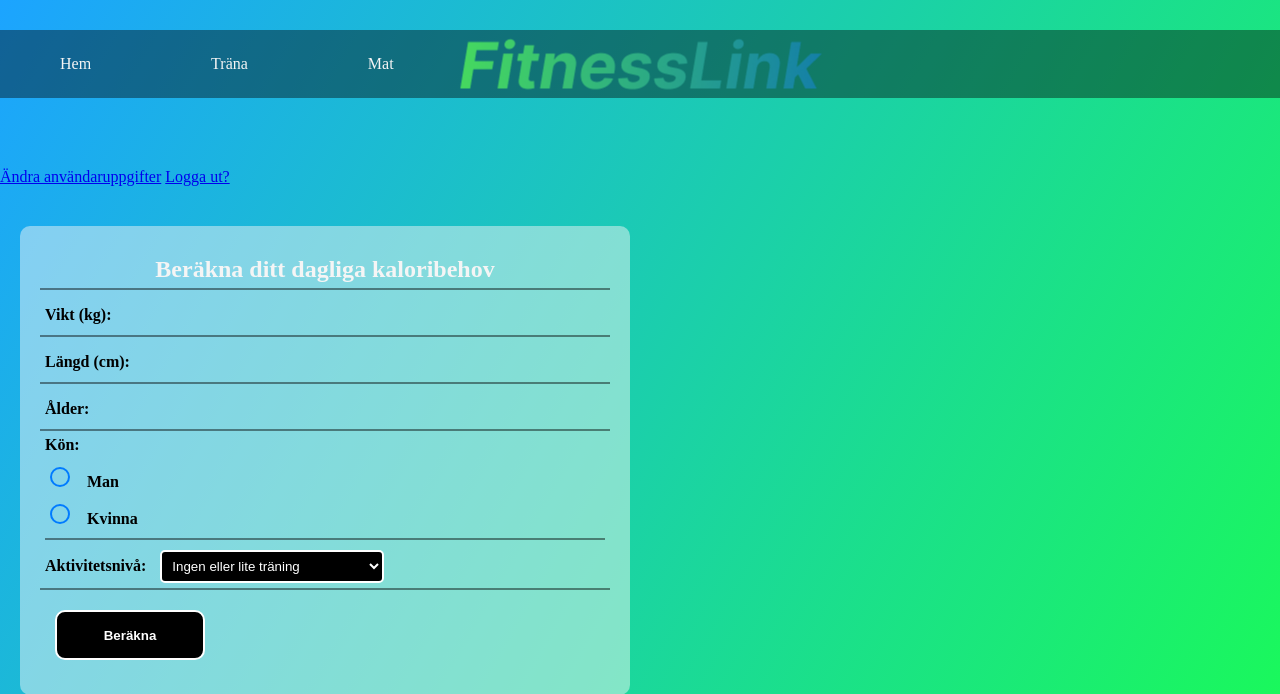
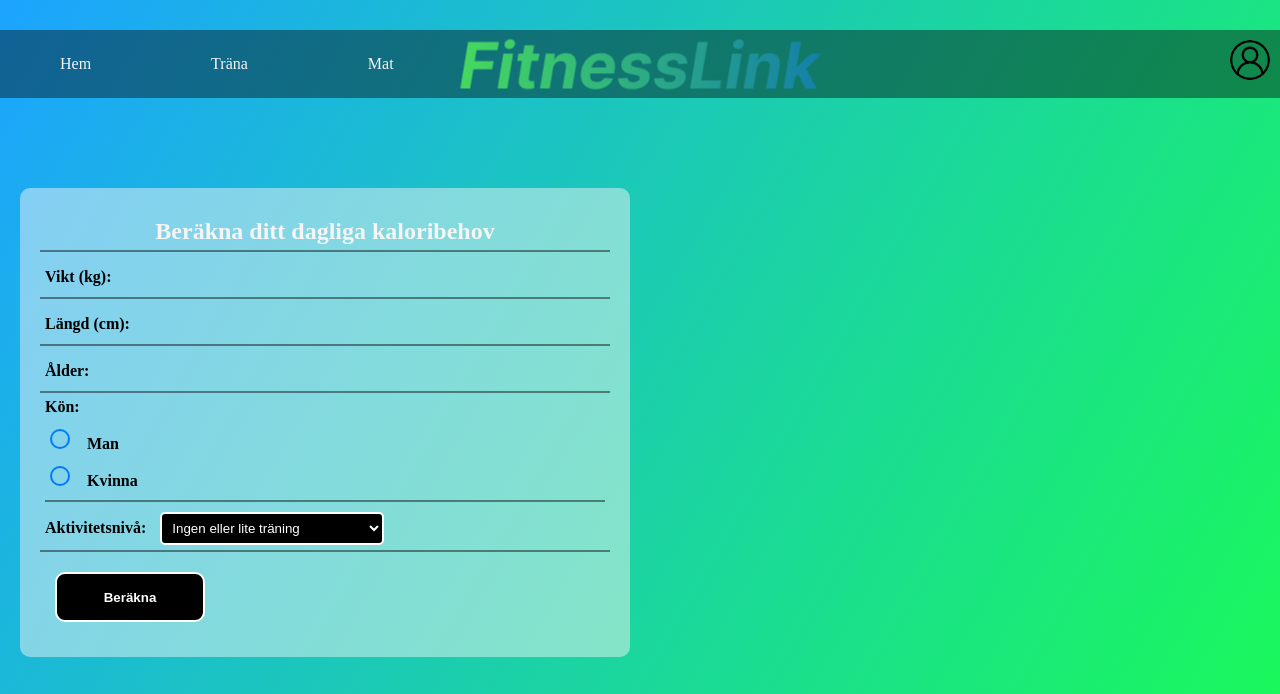
Before and after one commit to JacobKatzIA/TEAM_12, a Flask app: page /start in a window 1280 px wide. Shown: the top 694 px of the page. Run offline with Flask 3, Linux system fonts and the light colour scheme; a user stored in the database is signed in; a database or web service that is not in the repository returns one stand-in record (values such as "Sample title"); some libraries are stand-ins or nearby versions.

Commit message:
css & html för profil-ikon
Har lagt till och fixat med css och html-formulär (get_training_log, meals, view_meal och view_workouts) så att profil-ikonen visas högst upp i högra hörnet på alla sidor. Har även ordnat så att "Ändra lösenord" är kopplat till change_credentials.

```diff
--- a/projekt/fitnesslink/static/static/style.css
+++ b/projekt/fitnesslink/static/static/style.css
@@ -379,17 +379,23 @@ form[action="/calculate_calories"] {
     border-color: #00a4b3;
 }
 
+.account-icon {
+    position: absolute;
+    top: 0;
+    right: 0;
+    margin: 10px;
+}
+
 .profil-icon {
-    position: absolute;
-    top: 10px;
-    right: 10px;
-    z-index: 2;
+    width: 40px;
+    height: 40px;
+    border-radius: 50%;
+    cursor: pointer;
 }
 
 .account-icon img {
-    width: 100%;
-    height: 100%;
-    object-fit: cover;
+    width: 40px;
+    height: 40px;
     border-radius: 50%;
     cursor: pointer;
 }
@@ -398,13 +404,13 @@ form[action="/calculate_calories"] {
     position: absolute;
     margin-top: 10px;
     margin-right: 10px;
-    float: right;
+    z-index: 999;
 }
 
 .profile-dropdown {
     position: absolute;
     top: calc(100% +10px);
-    right: 10px;
+    right: 0;
     background-color: #f1f1f1;
     min-width: 120px;
     box-shadow: 0px 8px 16px 0px rgba(0, 0, 0, 0.2);
--- a/projekt/fitnesslink/templates/start.html
+++ b/projekt/fitnesslink/templates/start.html
@@ -18,13 +18,18 @@
                 <li><a href="/get_training_log">Träna</a></li>
                 <li><a href="/meal">Mat</a></li>
             </ul>
+            <div class="account-icon">
+                <img src="{{ url_for('static', filename='static/user_icon.png') }}" alt="Profile" onclick="togggleDropdown()">
+                <div class="profile-dropdown" id="dropdown">
+                    <a href="/change_credentials">Ändra lösenord</a>
+                    <a href="#">Radera/Avsluta konto </a>
+                    <a href="logout">Logga ut</a>
+                 </div>
+            </div>
             <img src="{{ url_for('static', filename='static/image.fitnesslink.png') }}" alt="Fitnesslink.logo"
                 class="nav-logo">
         </nav>
         <main>
-            <a href="/change_credentials">Ändra användaruppgifter</a>
-            <a href="logout">Logga ut?</a>
-
             <div class="grid-container">
                 <div class="form-t">
                     <form action="/start" method="POST" class="t-log">
```
Also changed, not shown: projekt/fitnesslink/templates/get_training_log.html (+20 -8 lines), projekt/fitnesslink/templates/meal.html (+9 -1 lines), projekt/fitnesslink/templates/view_meals.html (+8 -0 lines), projekt/fitnesslink/templates/view_workouts.html (+8 -0 lines).
